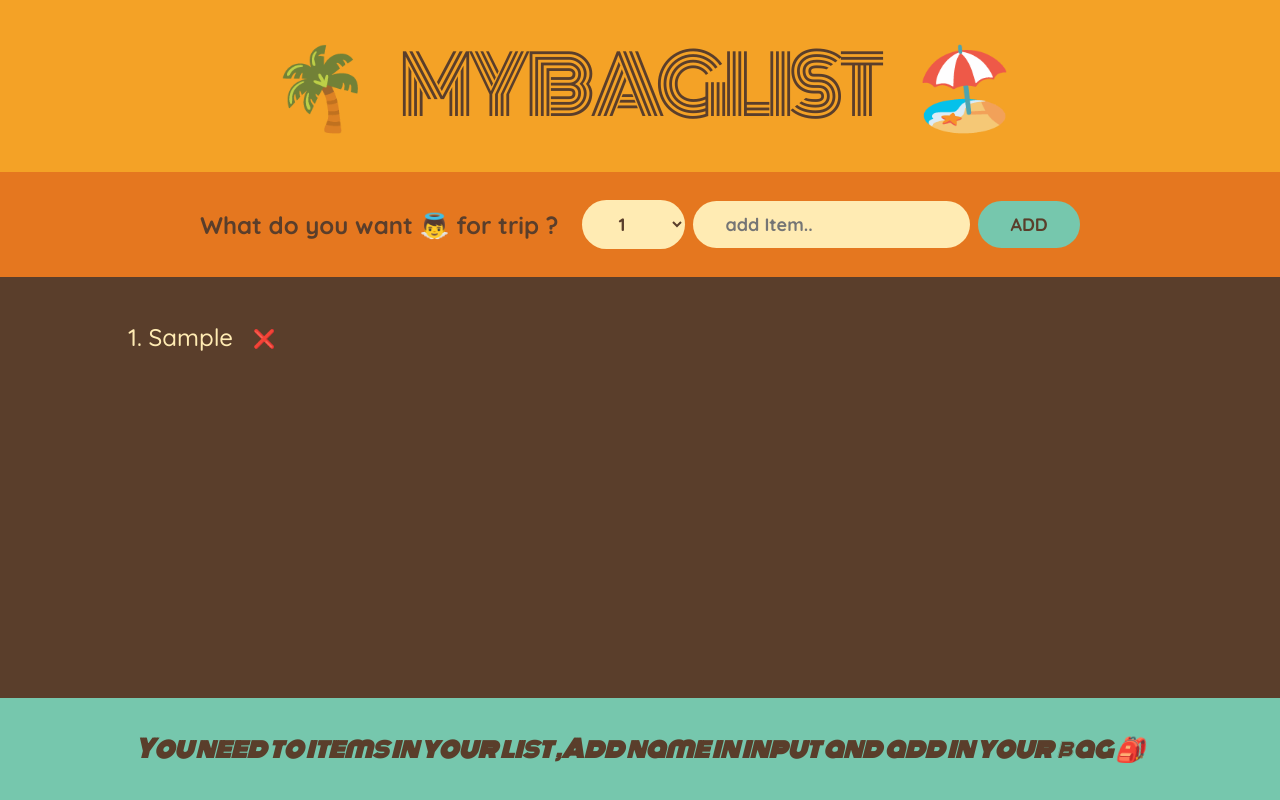
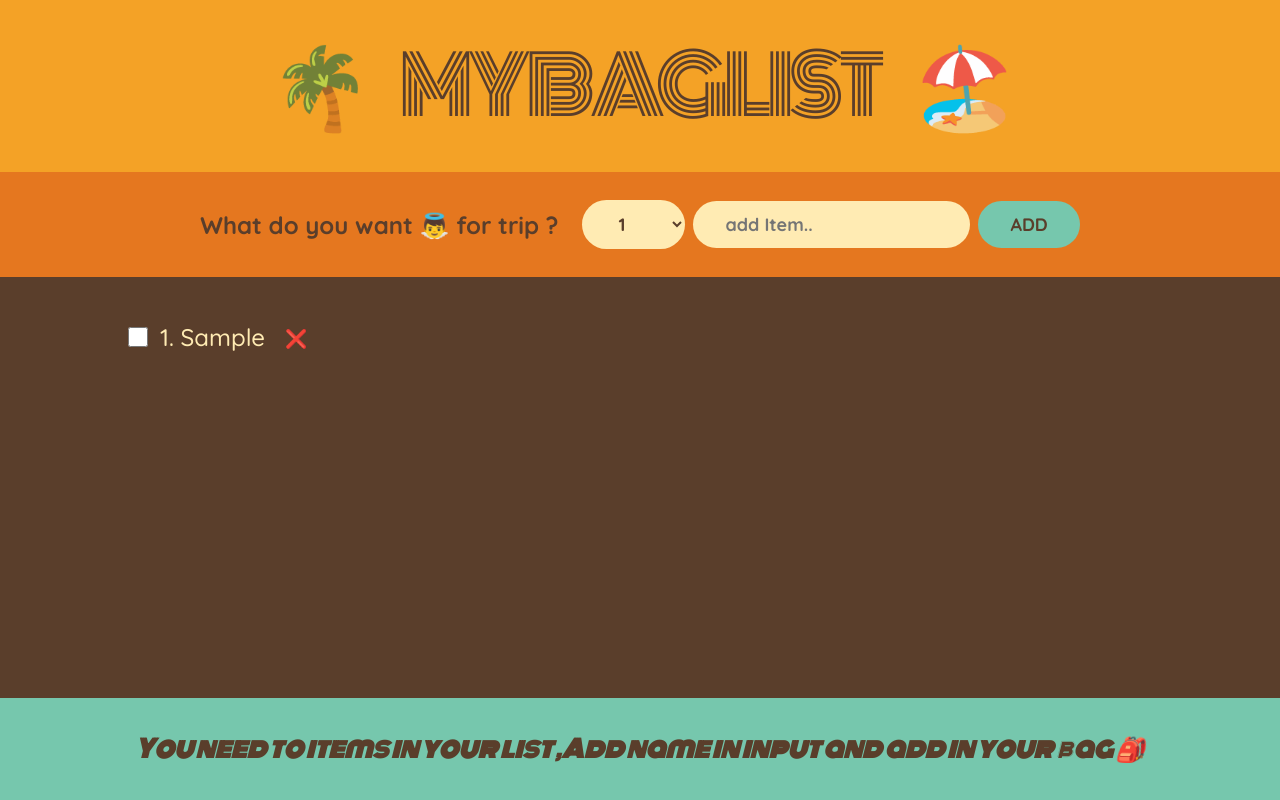
Before and after one commit to DarshanPro123/travelsList, a React (Vite) app: page / in a window 1280 px wide. Both pictures are taken after typing "Sample" into the empty fields and a click on the button "ADD". Built offline with nearby package versions, Linux system fonts and the light colour scheme.

Commit message:
add checkbox for line check

```diff
--- a/src/Components/Pakgeing.jsx
+++ b/src/Components/Pakgeing.jsx
@@ -22,8 +22,11 @@ const Pakgeing = ({ data, onDelete, onhandleCheck }) => {
                 <div key={item.id}>
                   {" "}
                   <li>
+                    <input
+                      type="checkbox"
+                      onClick={() => onhandleCheck(item.id)}
+                    />
                     <span
-                      onClick={() => onhandleCheck(item.id)}
                       style={
                         item.packed ? { textDecoration: "Line-through" } : {}
                       }
```
